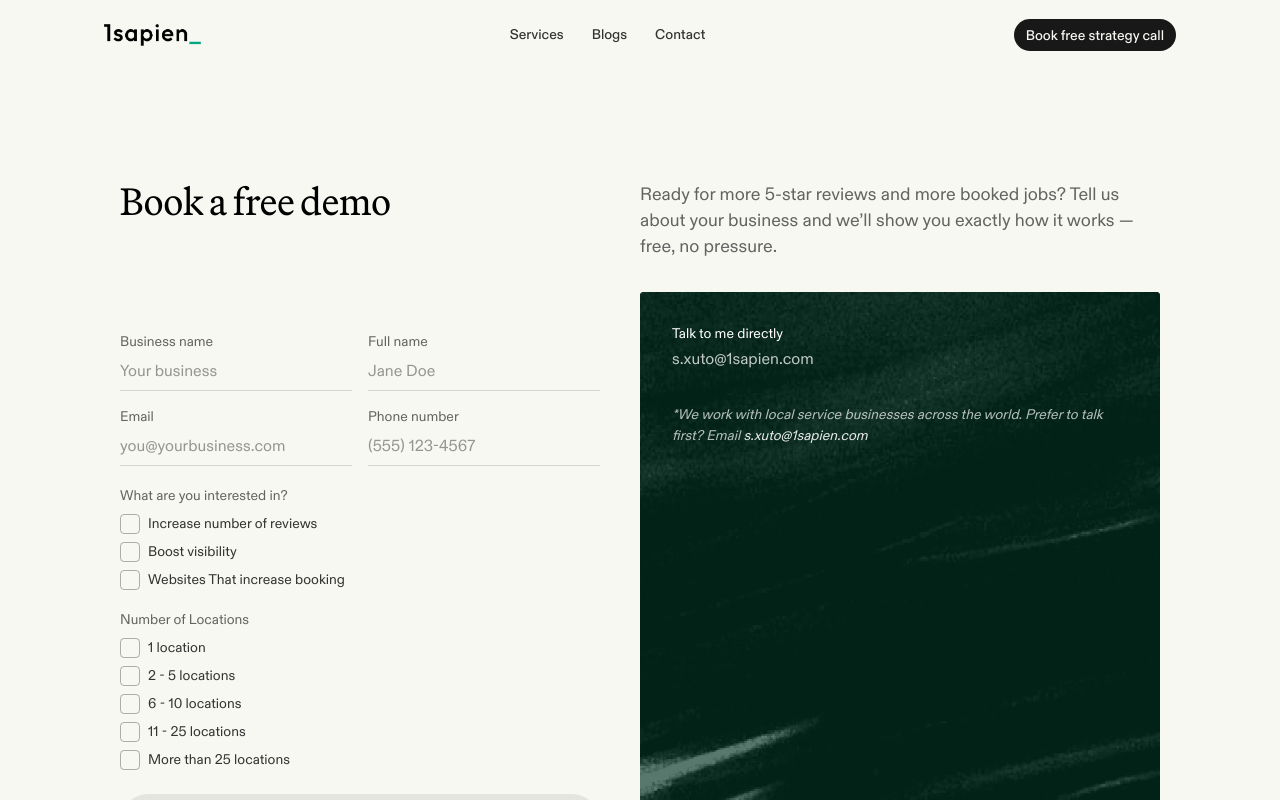
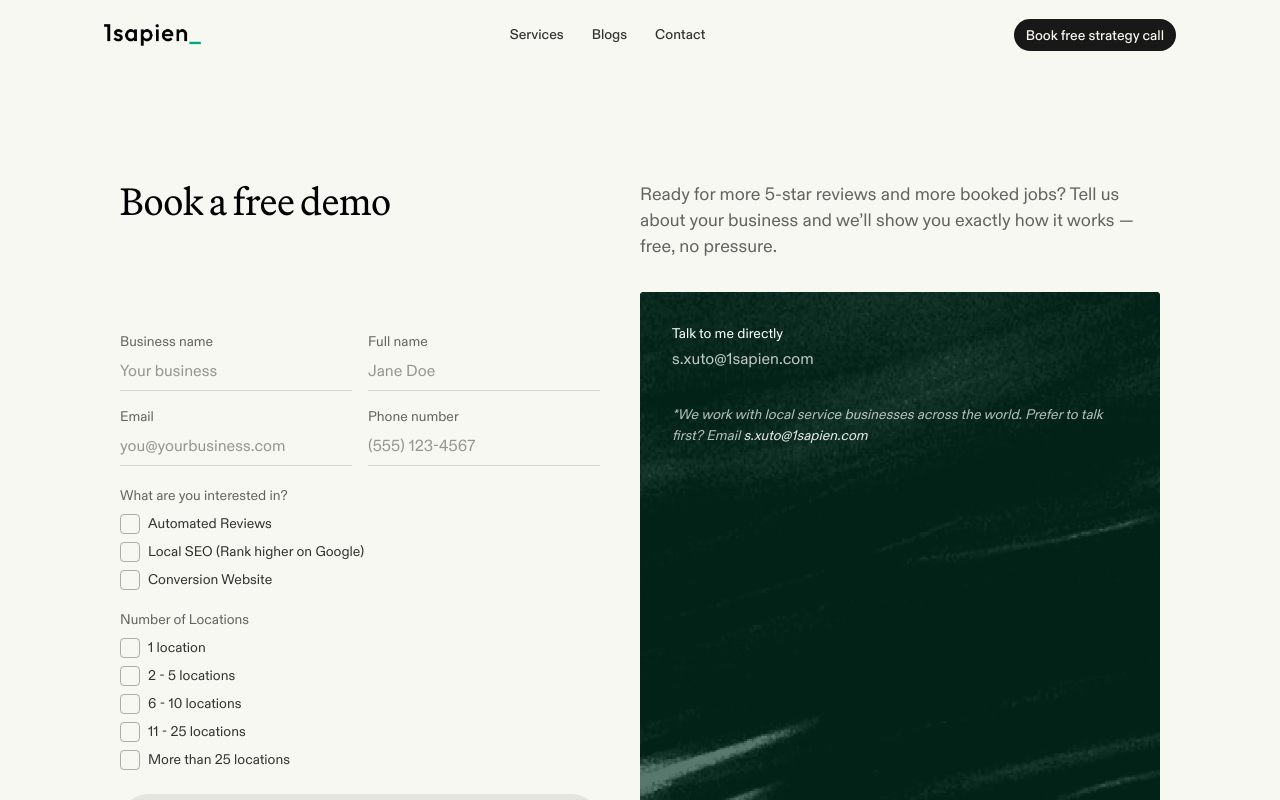
Before and after one commit to sukritx/1sapien-company, a Next.js app: page /contact in a window 1280 px wide. Shown: the top 800 px of the page. Built offline with nearby package versions, Linux system fonts and the light colour scheme.

Commit message:
feat: update interests in ContactForm for better alignment with services offered

```diff
--- a/src/components/sites/1sapien-com-7e0a74f7/contact-dc38169e/ContactForm.tsx
+++ b/src/components/sites/1sapien-com-7e0a74f7/contact-dc38169e/ContactForm.tsx
@@ -1,9 +1,9 @@
 "use client";
 
 const INTERESTS = [
-  { label: "Increase number of reviews", value: "increase-reviews" },
-  { label: "Boost visibility", value: "increase-local-visibility" },
-  { label: "Websites That increase booking", value: "websites-that-increase-booking" },
+  { label: "Automated Reviews", value: "automated-reviews" },
+  { label: "Local SEO (Rank higher on Google)", value: "local-seo" },
+  { label: "Conversion Website", value: "conversion-website" },
 ];
 
 const LOCATION_COUNTS = [
```
